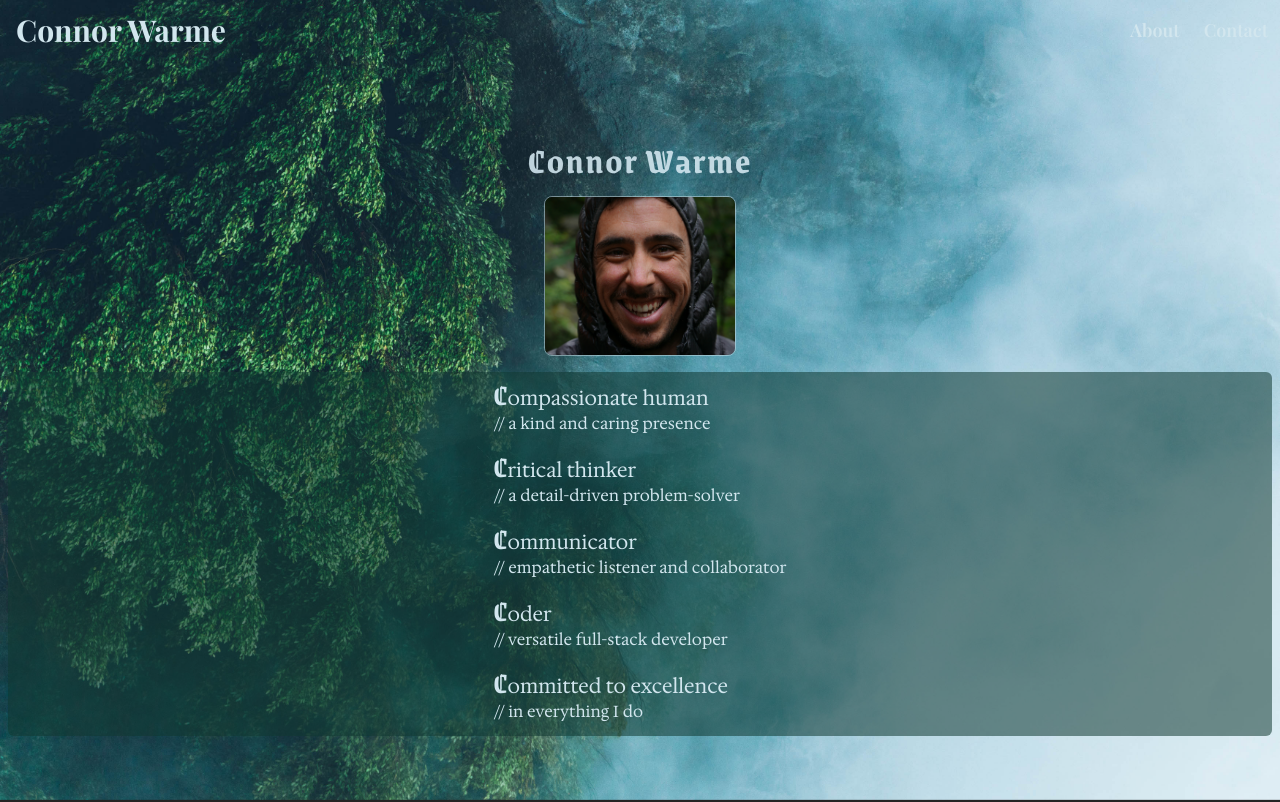
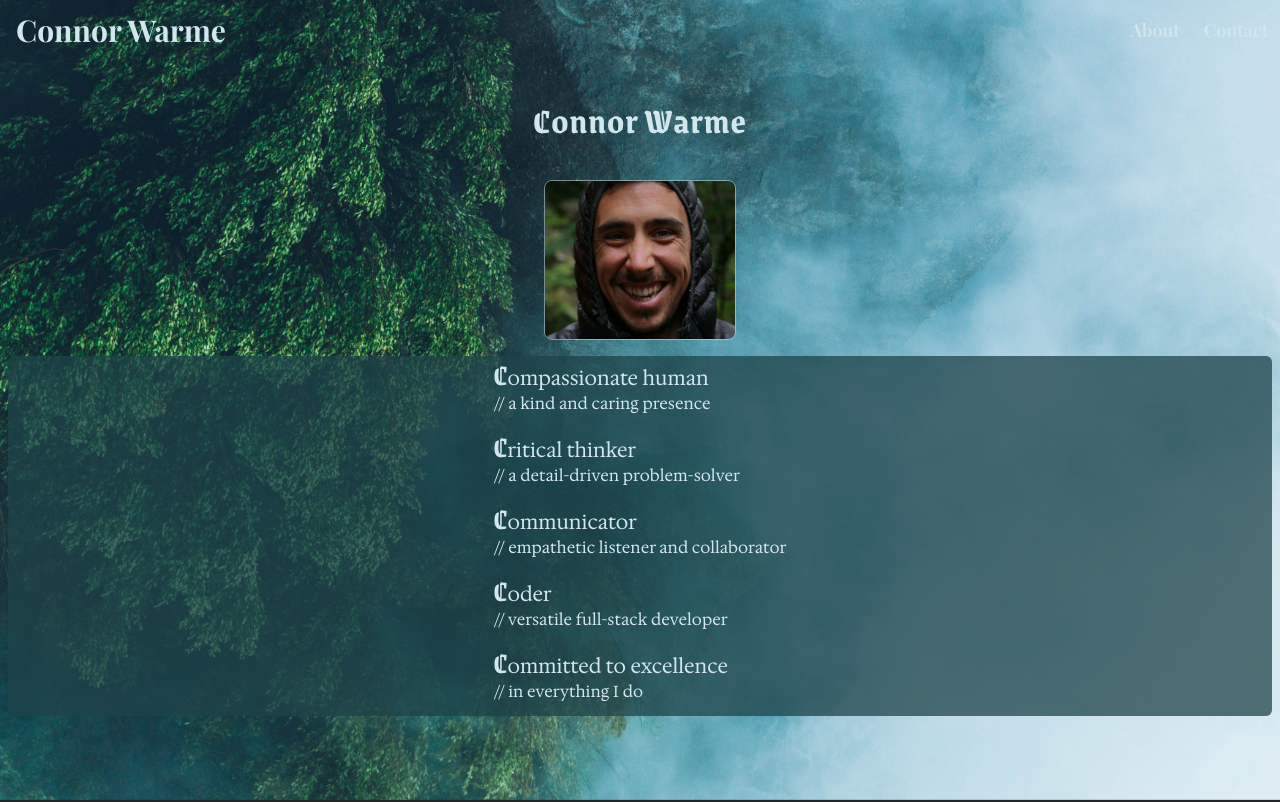
Before and after one commit to connorwarme/connorwarme.github.io, a React (Vite) app: page / in a window 1280 px wide. Shown: the top 802 px of the page. Built offline with nearby package versions, Linux system fonts and the light colour scheme.

Commit message:
Matching styling/color across pages

```diff
--- a/src/pages/about.jsx
+++ b/src/pages/about.jsx
@@ -16,7 +16,7 @@ const About = () => {
     style: "p-2 pr-4 pl-4 border-2 border-wave-spray rounded-lg text-xl hover:bg-wave-spray hover:text-midnight-green relative shadow-sm shadow-slate-800 active:left-[1px] active:top-[2px] active:shadow-none"
   }
   return (
-    <>
+    <div className="text-wave-spray">
       <h1 className="text-4xl font-grenze text-center m-10">About</h1>
       <div className="bg-midnight-green/75 font-play p-2 mb-64" >
         <h3 className="text-xl font-semibold pt-3 pb-3 text-center">
@@ -29,7 +29,7 @@ const About = () => {
         </div>
       </div>
       <AboutComp />
-    </>
+    </div>
    );
 }
 
--- a/src/pages/contact.jsx
+++ b/src/pages/contact.jsx
@@ -70,7 +70,7 @@ const Contact = () => {
 
   return (
     <div className="w-dvw">
-      <h1 className="text-4xl font-grenze text-center m-10">Contact</h1>
+      <h1 className="text-4xl font-grenze text-center m-10 text-wave-spray">Contact</h1>
       <section className="w-full flex flex-col py-8 bg-wave-spray/75 text-midnight-green p-4 mx-auto transition-all">
         { !success && (
           <form onSubmit={handleSubmit} className="font-play w-full" action="#" autoComplete="off">
--- a/src/pages/index.jsx
+++ b/src/pages/index.jsx
@@ -6,8 +6,7 @@ import portraitPhoto from '../images/gallery/grin.jpg'
 const Home = () => {
   return (
     <>
-      <div className="fake-header h-20 w-dvw"></div>
-      <h1 className="text-center font-grenze text-4xl font-bold tracking-wider text-wave-spray/90">
+      <h1 className="text-center font-grenze text-4xl font-bold tracking-wide text-wave-spray m-10">
         Connor Warme
       </h1>
       <div className="mb-4 mt-4 flex w-dvw justify-center">
@@ -17,7 +16,7 @@ const Home = () => {
           className="h-40 w-48 rounded-lg border border-wave-spray/50 object-cover"
         />
       </div>
-      <ul className="m-2 mb-40 grid justify-center gap-3 rounded-md bg-dark-forest/55 p-1 pb-3 text-start font-body text-wave-spray">
+      <ul className="m-2 mb-40 grid justify-center gap-3 rounded-md bg-midnight-green/75 pb-3 text-start font-body text-wave-spray">
         <li>
           <img />
           <p className="text-xl">
```
